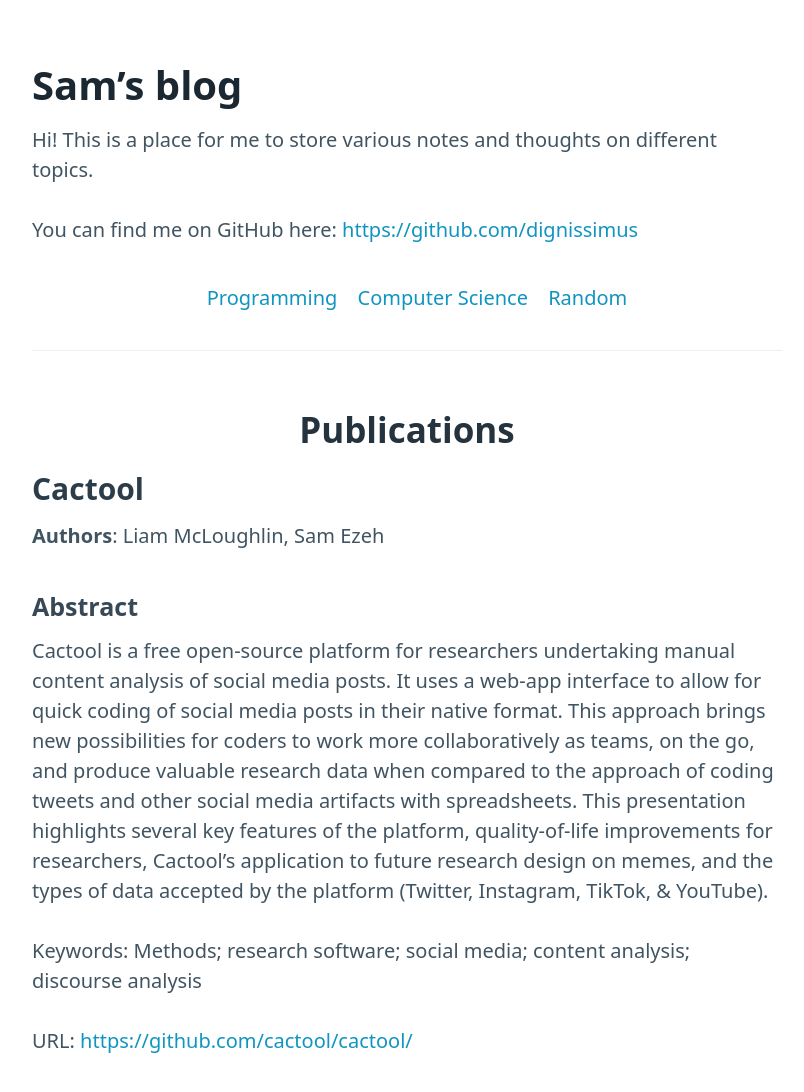
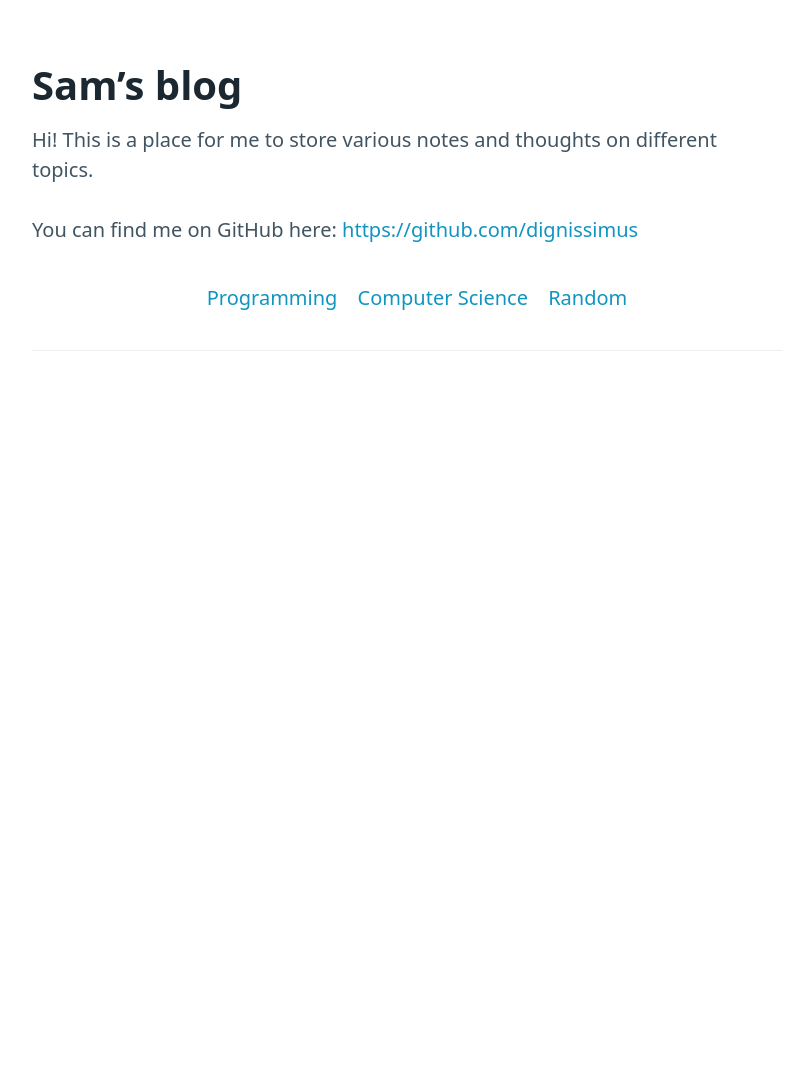
Before and after one commit to dignissimus/dignissimus.github.io, a plain HTML site: page blog/index.html in a window 1280 px wide. Shown: the whole page, without its empty margins (233-1037 px from the left). After the commit the page ends 800 px from the top, so only its background shows below. Drawn offline with nearby package versions, Linux system fonts and the light colour scheme.

Commit message:
Simplify blog landing page

```diff
--- a/blog/index.html
+++ b/blog/index.html
@@ -36,38 +36,6 @@ different topics.
     </ul>
    </menu>
    <hr>
-   <h2>
-    Publications
-   </h2>
-   <h3>
-    Cactool
-   </h3>
-   <p>
-    <strong>Authors</strong>: Liam McLoughlin, Sam Ezeh
-   </p>
-   <h4>
-    Abstract
-   </h4>
-   <p>
-    Cactool is a free open-source platform for researchers undertaking
-manual content analysis of social media posts. It uses a web-app
-interface to allow for quick coding of social media posts in their
-native format. This approach brings new possibilities for coders to work
-more collaboratively as teams, on the go, and produce valuable research
-data when compared to the approach of coding tweets and other social
-media artifacts with spreadsheets. This presentation highlights several
-key features of the platform, quality-of-life improvements for
-researchers, Cactool’s application to future research design on memes,
-and the types of data accepted by the platform (Twitter, Instagram,
-TikTok, &amp; YouTube).
-   </p>
-   <p>
-    Keywords: Methods; research software; social media; content analysis;
-discourse analysis
-   </p>
-   <p>
-    URL: <a href="https://github.com/cactool/cactool/">https://github.com/cactool/cactool/</a>
-   </p>
   </main>
  </body>
 </html>
```
